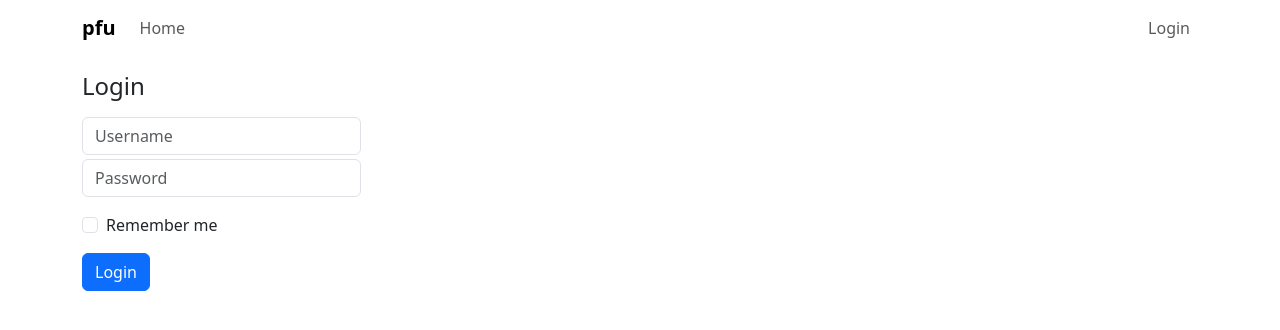
After one commit to jwty/pfu, a Flask app: template pfu/templates/login.html in a window 1280 px wide. The commit adds this page. Shown: the top 330 px of the page. Run offline with Flask 3, Linux system fonts and the light colour scheme; the template is opened without the code that fills it, so the values that code supplies are empty; parts of the project's set-up code (start-up, migrations or seed data) failed here and were passed over; some libraries are stand-ins or nearby versions.

Commit message:
Initial admin login support (currently does nothing)

```diff
--- a/pfu/templates/base.html
+++ b/pfu/templates/base.html
@@ -22,10 +22,19 @@
                 <div class="navbar-nav me-auto">
                     {{ render_nav_item('main.index', 'Home') }}
                 </div>
+                <div class="navbar-nav ms-auto">
+                    {% if current_user.is_authenticated %}
+                    <div class="navbar-text me-3">Logged in as <strong>{{ current_user.username }}</strong></div>
+                    {{ render_nav_item('auth.logout', 'Logout') }}
+                    {% else %}
+                    {{ render_nav_item('auth.login', 'Login') }}
+                    {% endif %}
+                </div>
             </div>
         </div>
     </nav>
     <main class="container">
+        {{ render_messages() }}
         {% block content %}{% endblock %}
     </main>
     {{ bootstrap.load_js() }}
--- a/pfu/templates/generic_response.html
+++ b/pfu/templates/generic_response.html
@@ -1,6 +1,7 @@
 {% extends "base.html" %}
 {% block title %}{{ status|capitalize }}{% endblock %}
 {% block content %}
+<!-- TODO: These should be flashed-->
 {% if status == 'success' or status == 'error' %}
 <div class="alert {% if status == 'success' %}alert-success{% else %}alert-danger{% endif %}" role="alert">
     <h4 class="alert-heading">{{ status|capitalize }}</h4>
--- /dev/null
+++ b/pfu/templates/login.html
@@ -0,0 +1,16 @@
+{% extends "base.html" %}
+{% block title %}Login{% endblock %}
+{% block content %}
+<h4 class="mb-3">Login</h4>
+<form action="{{ url_for('auth.login_post') }}" method="post">
+    <div class="col-sm-3 d-grid gap-1 mb-3">
+        <input type="text" name="username" class="form-control" id="username" placeholder="Username" required>
+        <input type="password" name="password" class="form-control" id="password" placeholder="Password" required>
+    </div>
+    <div class="form-check mb-3">
+        <input class="form-check-input" type="checkbox" name="remember_user" id="remember_user">
+        <label class="form-check-label" for="remember_user">Remember me</label>
+    </div>
+    <button class="btn btn-primary" type="submit">Login</button>
+</form>
+{% endblock %}
--- a/pyproject.toml
+++ b/pyproject.toml
@@ -7,6 +7,7 @@ requires-python = ">=3.13"
 dependencies = [
     "bootstrap-flask>=2.5.0",
     "flask>=3.1.2",
+    "flask-login>=0.6.3",
     "peewee>=3.18.3",
     "waitress>=3.0.2",
     "werkzeug>=3.1.4",
--- a/requirements.txt
+++ b/requirements.txt
@@ -11,7 +11,10 @@ colorama==0.4.6 ; sys_platform == 'win32'
 flask==3.1.2
     # via
     #   bootstrap-flask
+    #   flask-login
     #   pfu
+flask-login==0.6.3
+    # via pfu
 itsdangerous==2.2.0
     # via flask
 jinja2==3.1.6
@@ -29,6 +32,7 @@ waitress==3.0.2
 werkzeug==3.1.4
     # via
     #   flask
+    #   flask-login
     #   pfu
 wtforms==3.2.1
     # via bootstrap-flask
```
Also changed, not shown: pfu/__init__.py (+6 -2 lines), pfu/auth.py (added, +17 -0 lines), pfu/routes.py (+5 -6 lines), pfu/routes_auth.py (added, +37 -0 lines), 1 other file. Lines whose indentation alone changed are shown as unchanged.
